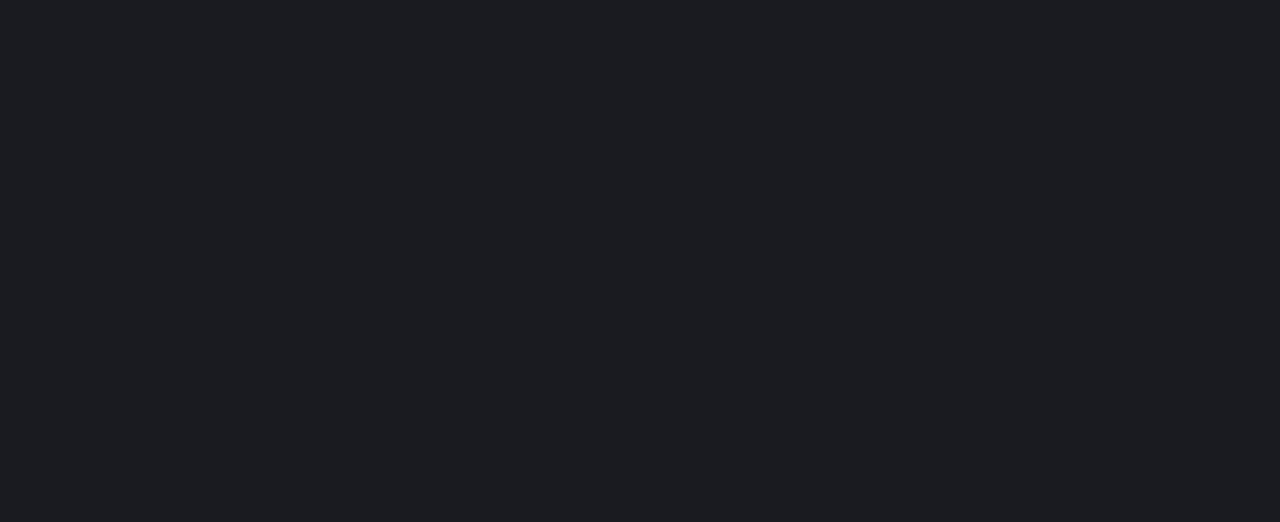
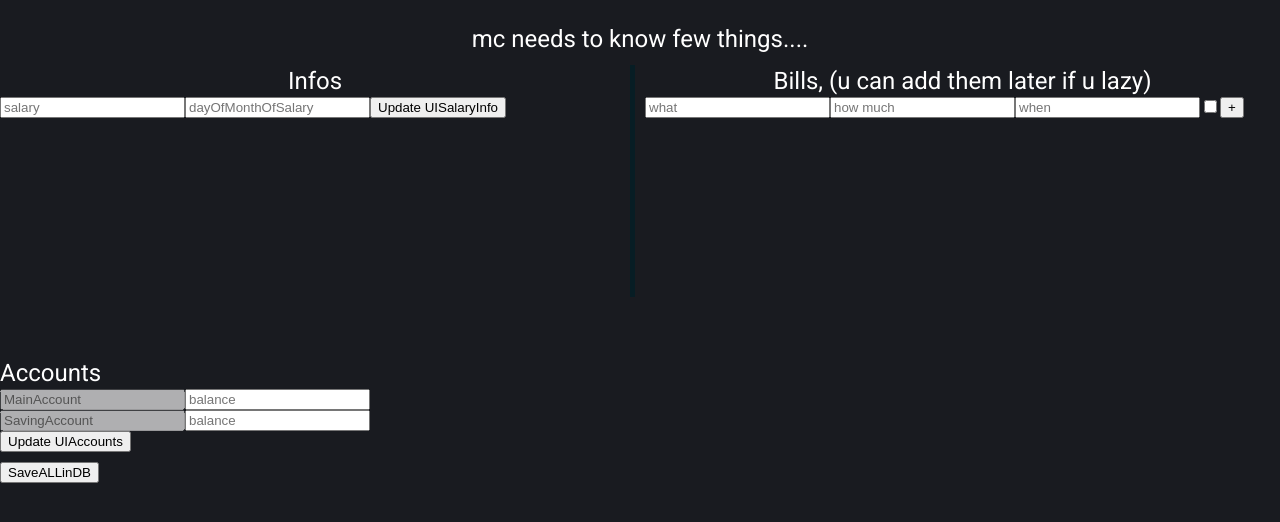
Before and after one commit to devdrqgon/mc-fe, a React (Create React App) app: page /test/onboarding in a window 1280 px wide. Shown: the top 522 px of the page. Built offline with nearby package versions, Linux system fonts and the light colour scheme.

Commit message:
create userinfo from ui

```diff
--- a/src/authApp.tsx
+++ b/src/authApp.tsx
@@ -30,7 +30,12 @@ const AuthApp = () => {
                 <Switch>
                     {/* <Route path="/planner" component={TimespanPlanner} /> */}
                     <Route path="/sample" component={Sample} />
-                    <Route path="/newuser" component={OnBoarding} />
+                    <Route path="/newuser" exact
+                        render={() => (
+                            <OnBoarding _username={localStorage.getItem('username')!}/>
+                        )}
+                    />
+
                     <Route path="/olduser" component={OldUser} />
 
                 </Switch>
--- a/src/features/onBoarding/onBoarding.tsx
+++ b/src/features/onBoarding/onBoarding.tsx
@@ -1,24 +1,76 @@
-import { queryClient } from 'authApp';
 import axios from 'axios'
-import React, { useEffect, useRef, useState } from "react";
-import { v4 as uuidv4, v4 } from 'uuid';
-import Typography from '@mui/material/Typography';
+import React, { useEffect, useRef, useState } from "react"
+import { v4 as uuidv4, v4 } from 'uuid'
+import Typography from '@mui/material/Typography'
 
-import { Bill, BillResponse } from 'react-app-env';
-import {
-    useQuery,
-    useMutation,
-    QueryClientProvider,
-    QueryClient,
-} from "react-query";
-import { useHistory } from 'react-router';
-import { axiosClient } from 'config/config';
-import useBills from 'hooks/useBills';
-import BillCreator from 'features/bill/billCreator';
+import { useMutation } from "react-query"
+import { useHistory } from 'react-router'
+import BillCreator from 'components/billCreator'
+
+enum AccountType {
+    main = "main",
+    saving = "saving"
+}
+
+const OnBoarding = (props: {_username: string}) => {
+    //Salary Info
+    //hooks
+    const [uiSalaryInfo, setUISalaryInfo] = useState<{
+        amount: number,
+        dayOfMonth: number
+    }>({
+        amount: 0,
+        dayOfMonth: 0
+    })
+    //refs
+    const currentBalanceRef = useRef<HTMLInputElement>(null)
+    const dayOfMonthOfSalaryRef = useRef<HTMLInputElement>(null)
+
+    //handlers
+    const UpdateUISalaryInfo = () => {
+        //Prepare SalaryInfo Obj
+
+        //Update hook
+        setUISalaryInfo({
+            amount: currentBalanceRef.current!.value as unknown as number,
+            dayOfMonth: dayOfMonthOfSalaryRef.current!.value as unknown as number
+        })
+    }
 
 
 
-const OnBoarding = () => {
+    //Accounts
+    //hooks
+    const [uiAccounts, setUIAccounts] = useState<Array<{
+        type: AccountType
+        balance: number
+    }>>([
+        { type: AccountType.main, balance: 0 },
+        { type: AccountType.saving, balance: 0 }
+    ])
+    //refs
+    const mainAccountBalanceRef = useRef<HTMLInputElement>(null)
+    const savingAccountBalanceRef = useRef<HTMLInputElement>(null)
+
+
+    //handlers
+
+    const UpdateUIAccountsClicked = () => {
+        setUIAccounts(
+            [
+                {
+                    type: AccountType.main,
+                    balance: mainAccountBalanceRef.current!.value as unknown as number
+                },
+                {
+                    type: AccountType.saving,
+                    balance: savingAccountBalanceRef.current!.value as unknown as number
+                }
+            ]
+        )
+        //Prepare uiAccounts Array
+        //Update hook
+    }
 
     //Bills
     const [uiBills, setUIBills] = useState<Array<{
@@ -41,9 +93,21 @@ const OnBoarding = () => {
         setUIBills(() => [...uiBills, _bill])
     }
 
-    const currentBalanceRef = useRef<HTMLInputElement>(null);
+
+    //Save
+    const  saveAllinDB = () =>{
+        createUserInfoMutation.mutate({
+            username: props._username,
+            salary: {
+                amount: uiSalaryInfo.amount,
+                dayOfMonth: uiSalaryInfo.dayOfMonth
+            },
+            bills: [],
+            accounts: []
+        })
+    }
     const miscBudgetRef = useRef<HTMLInputElement>(null);
-    const dayOfMonthOfSalaryRef = useRef<HTMLInputElement>(null);
+
 
 
     const history = useHistory()
@@ -53,8 +117,10 @@ const OnBoarding = () => {
 
     const createUserInfoMutation = useMutation<Response, unknown, {
         username: string,
-        salary: number,
-        dayOfMonthOfSalary: number,
+        salary: {
+            amount: number,
+            dayOfMonth: number
+        },
         bills: Array<{
             billName: string,
             username: string
@@ -76,6 +142,7 @@ const OnBoarding = () => {
         data),
         {
             onSettled: () => {
+                console.info("created user info")
                 setSaved(true)
             },
         }
@@ -95,7 +162,6 @@ const OnBoarding = () => {
                 'infos bills'
                 'ops ops'
                 `,
-                height: '90vh',
                 color: '#fff'
             }}>
             <div
@@ -121,19 +187,10 @@ const OnBoarding = () => {
                     <input placeholder={"salary"} ref={currentBalanceRef} type={"number"}></input>
                     <input placeholder={"dayOfMonthOfSalary"} ref={dayOfMonthOfSalaryRef} type={"number"}></input>
                     <button
-                        onClick={() => {
-                            createUserInfoMutation.mutate({
-                                username: localStorage.getItem('username')!,
-                                salary: currentBalanceRef.current!.value as unknown as number,
-                                dayOfMonthOfSalary: dayOfMonthOfSalaryRef.current!.value as unknown as number,
-                                bills: [],
-                                accounts: []
-                            }) //text: textRef.current!.value ?? ""
-                        }}
-                    >save</button>
+                        onClick={UpdateUISalaryInfo}>
+                        Update UISalaryInfo</button>
                 </div>
-                {saved === true ?
-                    <p>saved</p> : <> </>}
+
             </div>
             <div style={{
                 gridArea: 'bills',
@@ -146,19 +203,51 @@ const OnBoarding = () => {
                         Bills, (u can add them later if u lazy)
                     </Typography>
                 </div>
-                <BillCreator handleBillCallback={handleNewBillCallback} _username={"ad"} _uiBillsProp={uiBills}></BillCreator>
+                <BillCreator handleBillCallback={handleNewBillCallback} _username={props._username} _uiBillsProp={uiBills}></BillCreator>
 
             </div>
             <div style={{
                 gridArea: 'ops',
                 display: 'flex',
+                flexDirection: 'column',
                 justifyContent: 'center',
                 marginTop: '50px'
             }}>
-                <button
-                    disabled={!saved}
-                    onClick={() => { history.push("/olduser") }}
-                >Terminate Init</button>
+                <div>
+                    <Typography variant="h5" component="div">
+                        Accounts
+                    </Typography>
+                </div>
+                <div
+                    style={{
+                        display: 'flex',
+                        flexDirection: 'column',
+                    }}>
+                    <div
+                        style={{
+                            display: 'flex',
+                        }}
+                    >
+                        <input disabled={true} type="text" value={"MainAccount"} />
+                        <input ref={mainAccountBalanceRef} type="number" placeholder={"balance"} />
+
+                    </div>
+                    <div
+                        style={{
+                            display: 'flex',
+                        }}
+                    >
+                        <input disabled={true} type="text" value={"SavingAccount"} />
+                        <input ref={savingAccountBalanceRef} type="number" placeholder={"balance"} />
+
+                    </div>
+                    <div>
+                        <button onClick={UpdateUIAccountsClicked}> Update UIAccounts</button>
+                    </div>
+                </div>
+            </div>
+            <div>
+                <button onClick={saveAllinDB}>SaveALLinDB</button>
             </div>
         </div >
     )
@@ -172,3 +261,13 @@ export default OnBoarding
 // username: localStorage.getItem('username')!,
 // paid: true,
 // when: whenRef.current!.value as unknown as number ?? 1
+
+
+
+// createUserInfoMutation.mutate({
+//     username: localStorage.getItem('username')!,
+//     salary: currentBalanceRef.current!.value as unknown as number,
+//     dayOfMonthOfSalary: dayOfMonthOfSalaryRef.current!.value as unknown as number,
+//     bills: [],
+//     accounts: []
+// })
--- a/src/react-app-env.d.ts
+++ b/src/react-app-env.d.ts
@@ -1,4 +1,5 @@
 /// <reference types="react-scripts" />
+
 
 export interface Bill {
     id: string,
--- a/src/testPage.tsx
+++ b/src/testPage.tsx
@@ -1,8 +1,11 @@
 import DraggableList from 'components/draggableList'
-import BillCreator from 'features/bill/billCreator'
+import BillCreator from 'components/billCreator'
 import PlansOverview from 'features/savingPlan/plans.overview'
 import React, { useEffect } from 'react'
 import { Route, Switch } from 'react-router'
+import OnBoarding from 'features/onBoarding/onBoarding'
+import { QueryClientProvider } from 'react-query'
+import { queryClient } from 'authApp'
 
 const Testpage = () => {
     useEffect(() => {
@@ -13,6 +16,7 @@ const Testpage = () => {
 
     return (
         <>
+            <QueryClientProvider client={queryClient}>
                 <Switch>
                     <Route path="/test/bill" exact
                         render={() => (
@@ -35,7 +39,14 @@ const Testpage = () => {
                             <PlansOverview />
                         )}
                     />
+                    <Route exact path="/test/onboarding"
+                        render={() => (
+                            <OnBoarding _username={"tester"}/>
+                        )}
+                    />
                 </Switch>
+            </QueryClientProvider>
+
         </>
     )
 }
```
Also changed, not shown: src/components/billCreator.tsx (renamed from src/features/bill/billCreator.tsx). Lines whose indentation alone changed are shown as unchanged.
